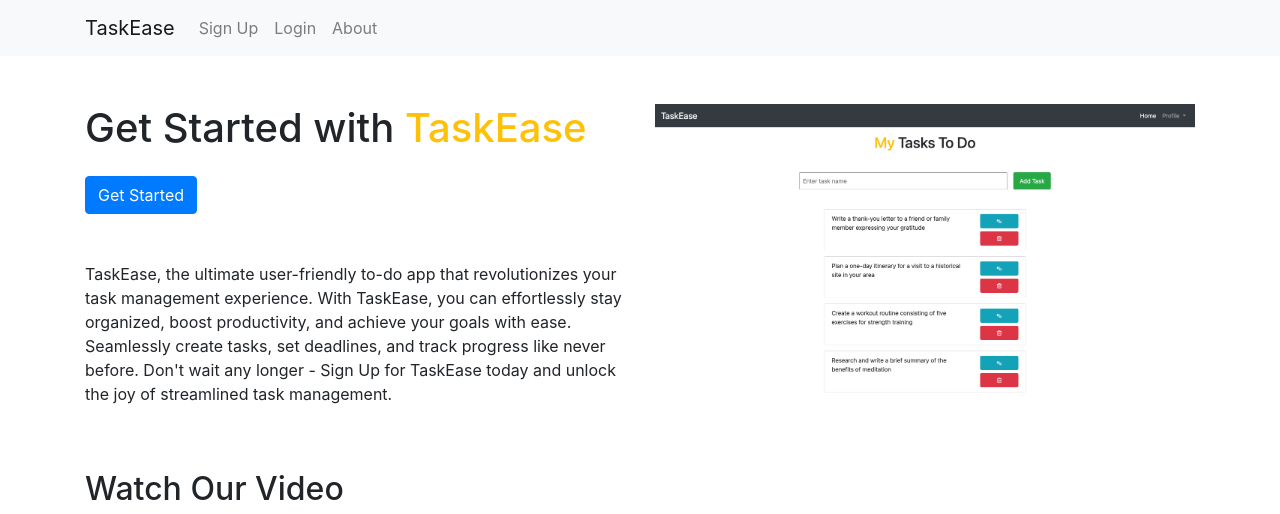
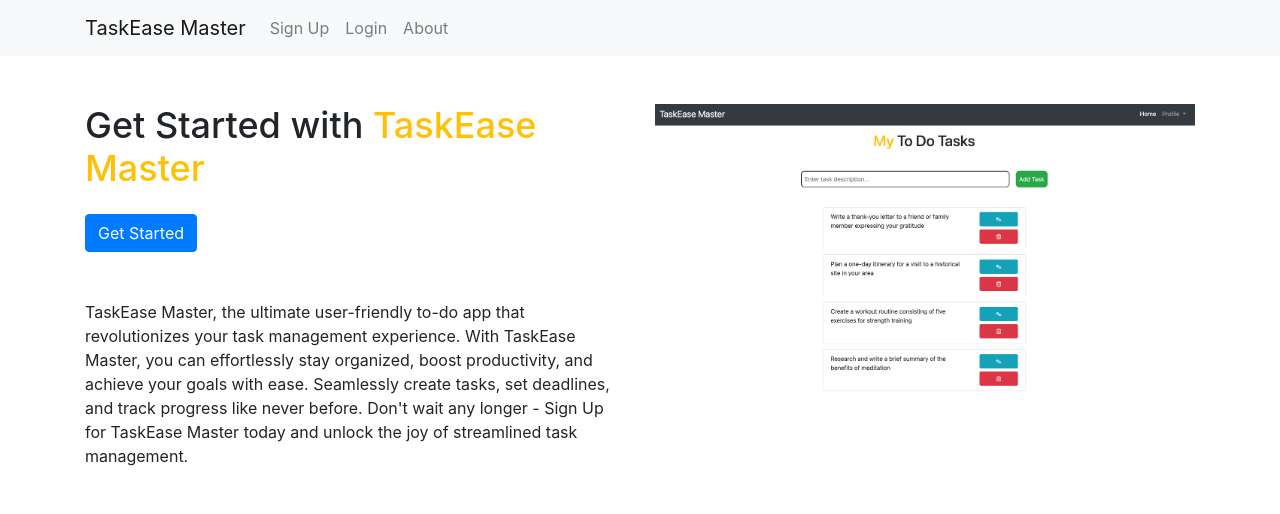
Before and after one commit to UBakaliya/TaskEase-JS, a plain HTML site: page public/index.html in a window 1280 px wide. Shown: the top 514 px of the page. Drawn offline with nearby package versions, Linux system fonts and the light colour scheme; grey boxes are pictures that could not be loaded.

Commit message:
Application name changed

```diff
--- a/public/index.html
+++ b/public/index.html
@@ -5,7 +5,7 @@
     <head>
         <meta charset="UTF-8" />
         <meta name="viewport" content="width=device-width, initial-scale=1.0" />
-        <title>TaskEase</title>
+        <title>TaskEase Master</title>
         <link
             rel="stylesheet"
             href="https://maxcdn.bootstrapcdn.com/bootstrap/4.5.2/css/bootstrap.min.css" />
@@ -18,7 +18,7 @@
     <body>
         <nav class="navbar navbar-expand-lg navbar-light bg-light">
             <div class="container">
-                <a class="navbar-brand" href="/">TaskEase</a>
+                <a class="navbar-brand" href="/">TaskEase Master</a>
                 <button
                     class="navbar-toggler"
                     type="button"
@@ -50,28 +50,28 @@
         <div class="container mt-5">
             <div class="row">
                 <div class="col-md-6">
-                    <h1 class="mb-4">
+                    <h1 class="mb-4" style="font-size: 36px">
                         Get Started with
-                        <span class="text-warning">TaskEase</span>
+                        <span class="text-warning">TaskEase Master</span>
                     </h1>
                     <a href="./views/register" class="btn btn-primary">
                         Get Started
                     </a>
                     <p class="mt-5">
-                        TaskEase, the ultimate user-friendly to-do app that
-                        revolutionizes your task management experience. With
-                        TaskEase, you can effortlessly stay organized, boost
-                        productivity, and achieve your goals with ease.
-                        Seamlessly create tasks, set deadlines, and track
-                        progress like never before. Don't wait any longer - Sign
-                        Up for TaskEase today and unlock the joy of streamlined
-                        task management.
+                        TaskEase Master, the ultimate user-friendly to-do app
+                        that revolutionizes your task management experience.
+                        With TaskEase Master, you can effortlessly stay
+                        organized, boost productivity, and achieve your goals
+                        with ease. Seamlessly create tasks, set deadlines, and
+                        track progress like never before. Don't wait any longer
+                        - Sign Up for TaskEase Master today and unlock the joy
+                        of streamlined task management.
                     </p>
                 </div>
                 <div class="col-md-6">
                     <img
-                        src="./images/taskease-img.png"
-                        alt="TO-DO Image"
+                        src="./images/taskease-master.png"
+                        alt="task ease master"
                         class="img-fluid" />
                 </div>
             </div>
```
Also changed, not shown: public/views/about.html (+5 -5 lines), public/views/login.html (+1 -1 lines), public/views/profile.html (+2 -2 lines), public/views/register.html (+1 -1 lines), public/views/tasks.html (+2 -2 lines), firebase.json (deleted), public/images/taskease-img.png (deleted), public/images/taskease-master.png (added).
